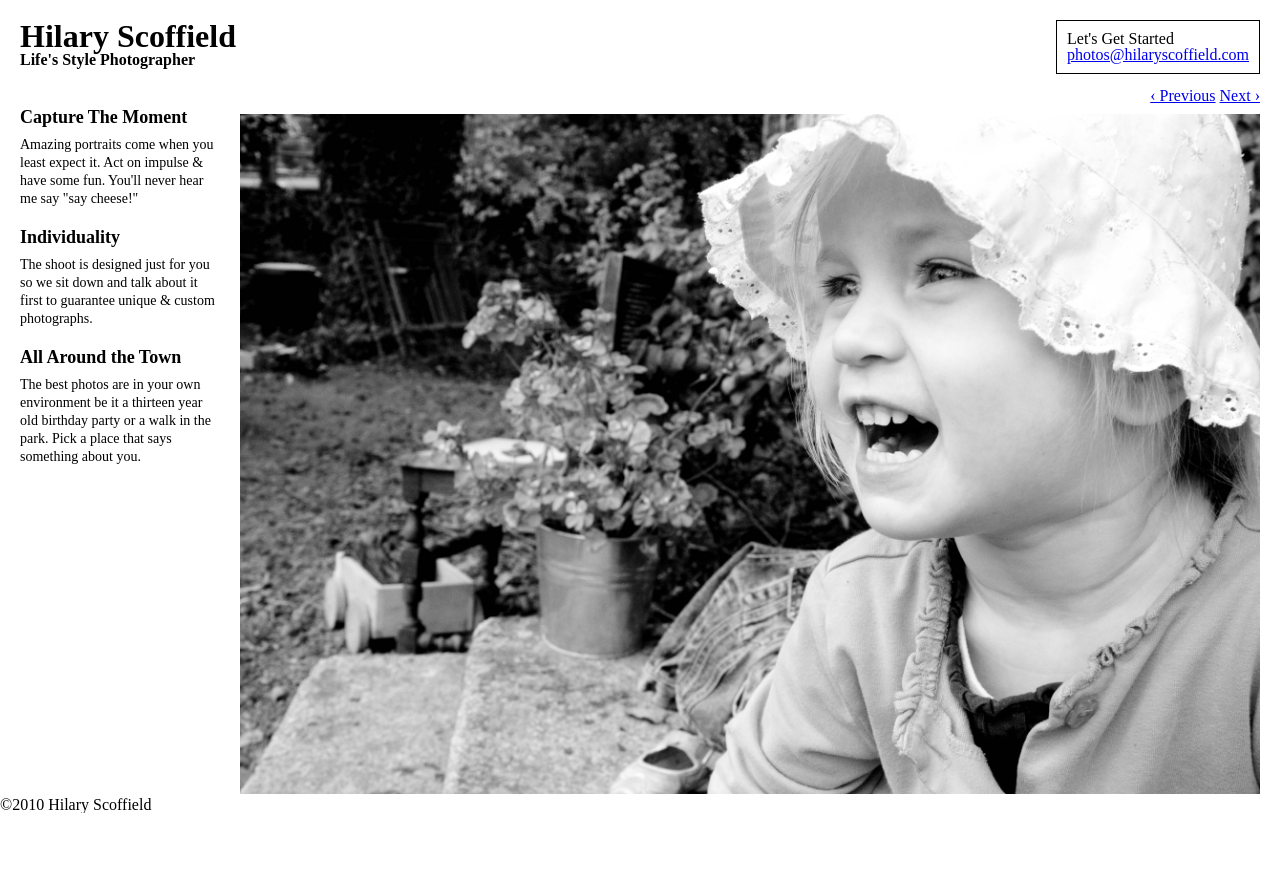
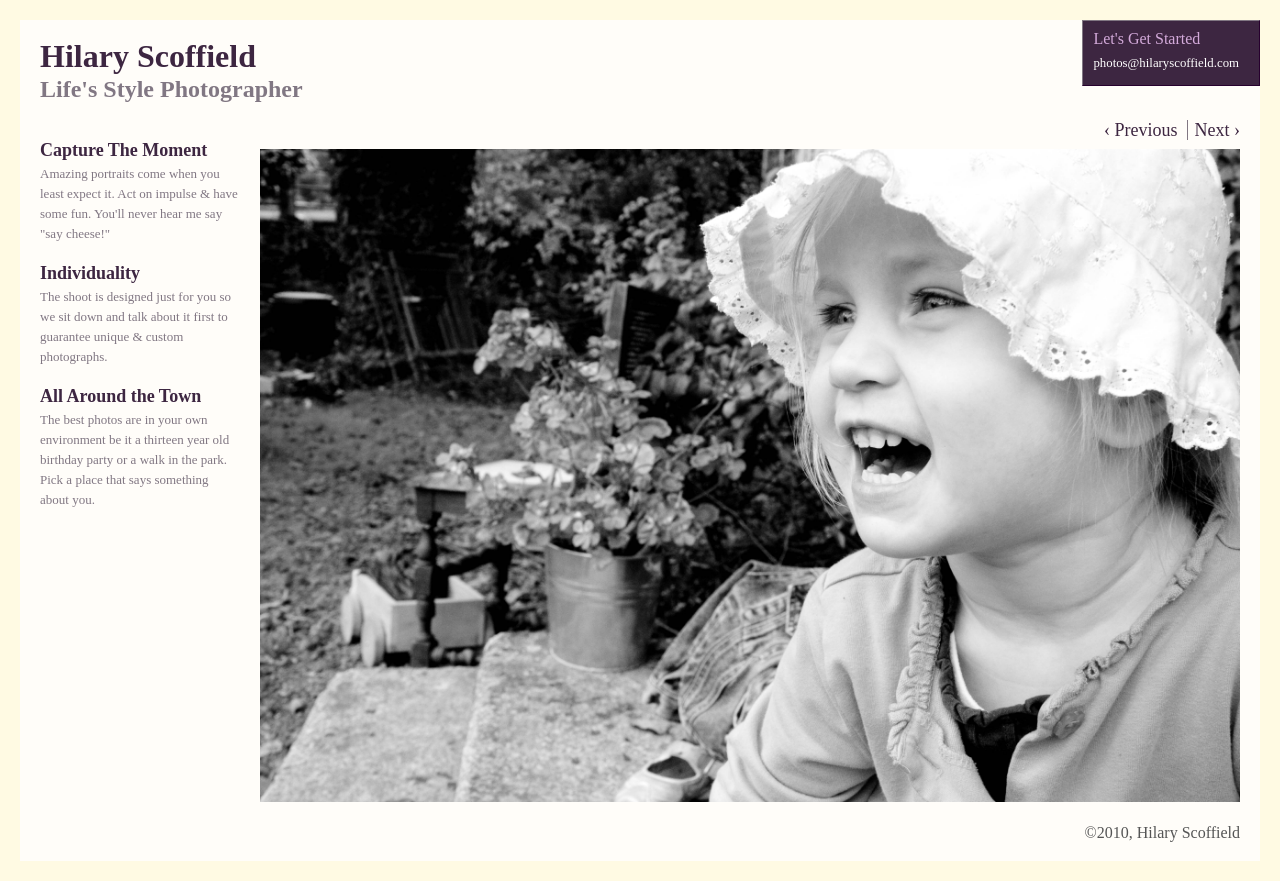
Before and after one commit to bigbangtechnology/hilary-scoffield, a plain HTML site: page public/index.html in a window 1280 px wide. Before the commit the page ends 813 px from the top, so only its background shows below. Drawn offline with Linux system fonts and the light colour scheme.

Commit message:
Added first visual

```diff
--- a/public/index.html
+++ b/public/index.html
@@ -1,16 +1,19 @@
 <!DOCTYPE html>
 <html>
 <head>
-	<title>Hilary Scoffield - Unpredictably Excellent On-Location Photography</title>
+	<title>Hilary Scoffield - Life's Style Photographer</title>
 
 	<link rel="stylesheet" href="/stylesheets/html5reset.css" />
 	<script src="/javascripts/jquery.js"></script>
 
 
 	<style type="text/css">
+		body {
+			background-color:#fffae3;
+		}
+
 		header {
 			margin:0 auto;
-			margin-bottom:20px;
 			margin-top:20px;
 
 			min-width:800px;
@@ -19,15 +22,26 @@
 		}
 
 		hgroup {
+			background-color:#FFFDF9;
+
 			margin-left:20px;
+			margin-right:20px;
+			padding-bottom:20px;
+
+			padding-left:20px;
+			padding-top:20px;
 		}
 
 		header h1 {
 			font-size:2em;
+			margin-bottom:5px;
+			color:#3D2641;
 		}
 
 		header h2 {
-			font-size:1.0em;
+			font-size:1.5em;
+			color:#817783;
+
 		}
 
 		#primary-cta {
@@ -36,8 +50,37 @@
 			top:0;
 
 			padding:10px;
+			padding-right:20px;
 
-			border:solid 1px black;
+			background-color:#3D2641;
+
+			border-bottom:solid 1px #27002e;
+			border-right:solid 1px #27002e;
+
+			border-top:solid 1px #817783;
+			border-left:solid 1px #817783;
+		}
+
+		#primary-cta .tk-myriad-pro {
+			color:#D3AADA;
+		}
+
+		#primary-cta .tk-museo {
+			font-size:0.8em;
+			margin-top:10px;
+			margin-bottom:5px;
+		}
+
+		#primary-cta a:link, #primary-cta a:visited {
+			text-decoration:none;
+			color:#ffffff;
+			padding-bottom:2px;
+			border-bottom:solid 1px #3d2641;
+		}
+
+		#primary-cta a:hover {
+			border-bottom:solid 1px #ffffff;
+
 		}
 
 		/* FLOAT CLEARING */
@@ -51,9 +94,12 @@
 
 		.section-content {
 			min-width:800px;
-			margin:0 auto;
+			margin-left:20px;
+			margin-right:20px;
 
 			position:relative;
+			background-color:#FFFDF9;
+
 		}
 
 		.secondary-column {
@@ -62,6 +108,7 @@
 			width:200px;
 
 			margin-top:20px;
+
 		}
 
 		dl {
@@ -70,19 +117,37 @@
 
 		dt {
 			font-weight:bold;
-			margin-bottom:10px;
+			margin-bottom:5px;
 			font-size:18px;
+			color:#3D2641;
 		}
 
 		dd {
-			font-size:14px;
-			line-height:18px;
+			font-size:13px;
+			line-height:20px;
+			color:#817783;
 		}
 
 		.primary-column {
 			position:absolute;
 			right:20px;
 			left:240px;
+		}
+
+		.primary-column a:link, .primary-column a:visited {
+			color:#3D2641;
+			font-size:18px;
+			text-decoration:none;
+		}
+
+		.primary-column a:hover {
+			text-decoration:underline;
+		}
+
+		.primary-column a+a {
+			border-left:solid 1px #817783;
+			padding-left:7px;
+			margin-left:5px;
 		}
 
 		.primary-column p {
@@ -95,42 +160,56 @@
 			margin:0 auto;
 		}
 
+		footer {
+			margin:20px;
+			margin-top:0;
+			padding:20px;
+			color:#555555;
+			background-color:#FFFDF9;
+		}
+
+			footer p {
+				text-align:right;
+			}
+
 	</style>
 
+	<script type="text/javascript" src="http://use.typekit.com/ejd8trg.js"></script>
+	<script type="text/javascript">try{Typekit.load();}catch(e){}</script>
 </head>
 <body>
 	<header>
-		<hgroup>
+		<hgroup class="tk-myriad-pro">
 			<h1>Hilary Scoffield</h1>
 			<h2>Life's Style Photographer</h2>
 		</hgroup>
 
 		<div id="primary-cta">
-			<p>Let's Get Started</p>
-			<p><a href="#">photos@hilaryscoffield.com</a></p>
+			<p class="tk-myriad-pro">Let's Get Started</p>
+			<p class="tk-museo"><a href="#">photos@hilaryscoffield.com</a></p>
 		</div>
 	</header>
 
 	<div class="section-content">
 		<section class="secondary-column">
 			<dl>
-				<dt>Capture The Moment</dt>
-				<dd>Amazing portraits come when you least expect it. Act on impulse & have some fun. You'll never hear me say "say cheese!"</dd>
+				<dt class="tk-myriad-pro">Capture The Moment</dt>
+				<dd class="tk-museo">Amazing portraits come when you least expect it. Act on impulse & have some fun. You'll never hear me say "say cheese!"</dd>
 			</dl>
 
 			<dl>
-				<dt>Individuality</dt>
-				<dd>The shoot is designed just for you so we sit down and talk about it first to guarantee unique & custom photographs.</dd>
+				<dt class="tk-myriad-pro">Individuality</dt>
+				<dd class="tk-museo">The shoot is designed just for you so we sit down and talk about it first to guarantee unique & custom photographs.</dd>
 			</dl>
 
 			<dl>
-				<dt>All Around the Town</dt>
-				<dd>The best photos are in your own environment be it a thirteen year old birthday party or a walk in the park. Pick a place that says something about you.</dd>
+				<dt class="tk-myriad-pro">All Around the Town</dt>
+				<dd class="tk-museo">The best photos are in your own environment be it a thirteen year old birthday party or a walk in the park. Pick a place that says something about you.</dd>
 			</dl>
 		</section>
 
 		<section class="primary-column">
-			<p>
+			<p class="tk-myriad-pro">
 				<a href="#">&lsaquo; Previous</a> <a href="#">Next &rsaquo;</a>
 			</p>
 
@@ -139,7 +218,7 @@
 	</div>
 
 	<footer>
-		<p>&copy;2010 Hilary Scoffield</p>
+		<p class="tk-myriad-pro">&copy;2010, Hilary Scoffield</p>
 	</footer>
 
 	<script>
```
